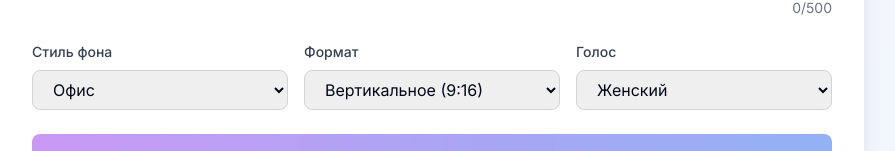
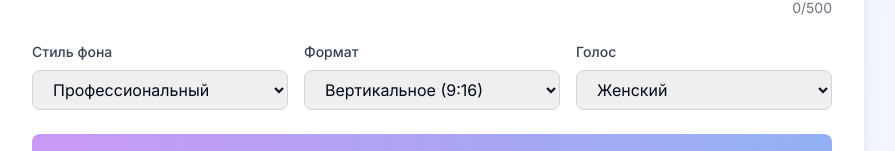
Before and after one commit to Ne4to777/avatar-factory, a Next.js app: page / in a window 1280 px wide. Shown: the part 586-737 px from the top of the page, without its empty margins (208-1103 px from the left). Built offline with nearby package versions, Linux system fonts and the light colour scheme.

Commit message:
fix: align UI backgroundStyle values with API schema
Changed from custom values (modern-office, cozy-home, etc)
to API-expected values (simple, professional, creative, minimalist)

Co-authored-by: Cursor <cursoragent@cursor.com>

```diff
--- a/app/page.tsx
+++ b/app/page.tsx
@@ -11,7 +11,7 @@ export default function HomePage() {
   const [text, setText] = useState('');
   const [photoFile, setPhotoFile] = useState<File | null>(null);
   const [photoPreview, setPhotoPreview] = useState<string>('');
-  const [backgroundStyle, setBackgroundStyle] = useState('modern-office');
+  const [backgroundStyle, setBackgroundStyle] = useState('professional');
   const [format, setFormat] = useState<'VERTICAL' | 'HORIZONTAL' | 'SQUARE'>('VERTICAL');
   const [voiceId, setVoiceId] = useState('ru_speaker_female');
 
@@ -207,14 +207,10 @@ export default function HomePage() {
                 onChange={(e) => setBackgroundStyle(e.target.value)}
                 className="w-full px-4 py-2 border border-gray-300 rounded-lg focus:ring-2 focus:ring-purple-500"
               >
-                <option value="modern-office">Офис</option>
-                <option value="cozy-home">Уютный дом</option>
-                <option value="outdoor-nature">Природа</option>
-                <option value="tech-studio">Тех студия</option>
-                <option value="cafe">Кафе</option>
-                <option value="library">Библиотека</option>
-                <option value="beach">Пляж</option>
-                <option value="city">Город</option>
+                <option value="simple">Простой</option>
+                <option value="professional">Профессиональный</option>
+                <option value="creative">Креативный</option>
+                <option value="minimalist">Минималистичный</option>
               </select>
             </div>
 
```
